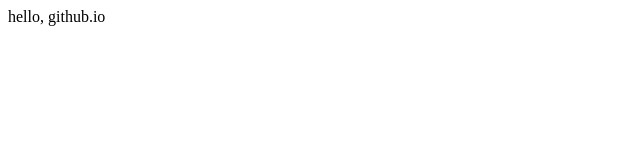
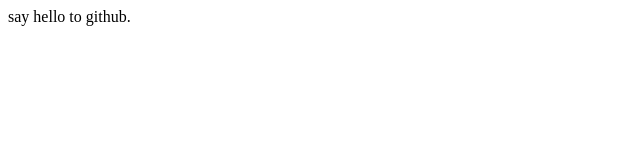
Before and after one commit to Ainab-N/Ainab-N.github.io, a plain HTML site: page index.html in a window 1280 px wide. Shown: the full height of the page, 0-640 px from the left. Drawn offline with Linux system fonts and the light colour scheme.

Commit message:
say hello to github.

```diff
--- a/index.html
+++ b/index.html
@@ -4,9 +4,9 @@
         <title>say hello</title>
         <meta charset="utf-8">
         <script type="text/javascript" >
-            document.write('hello, github.io');
         </script>
     </head>
     <body>
+        <p> say hello to github.</p>
     </body>
 </html>
```
